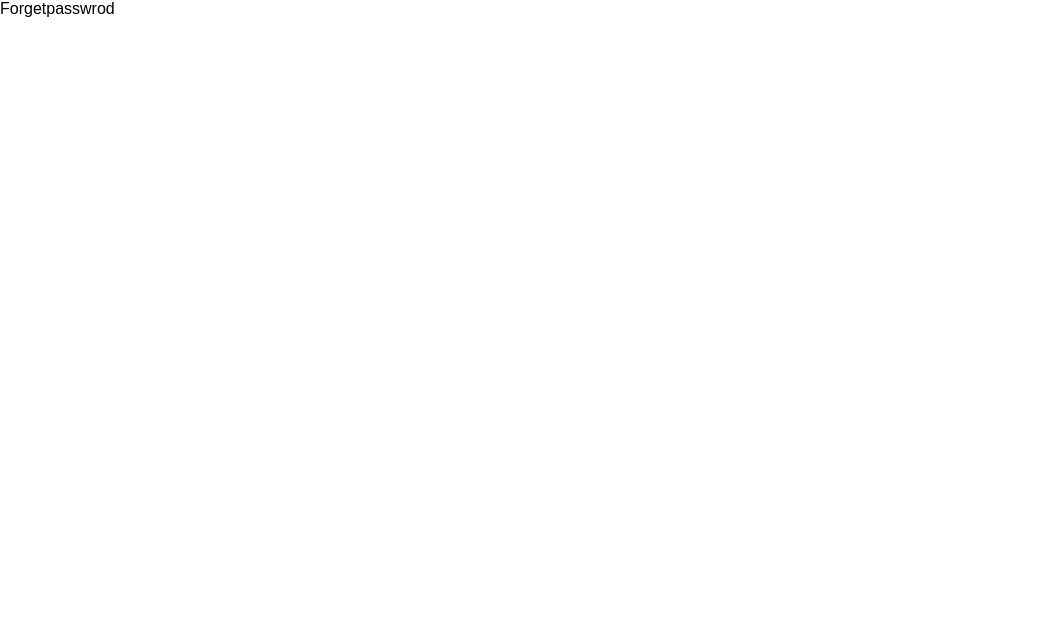
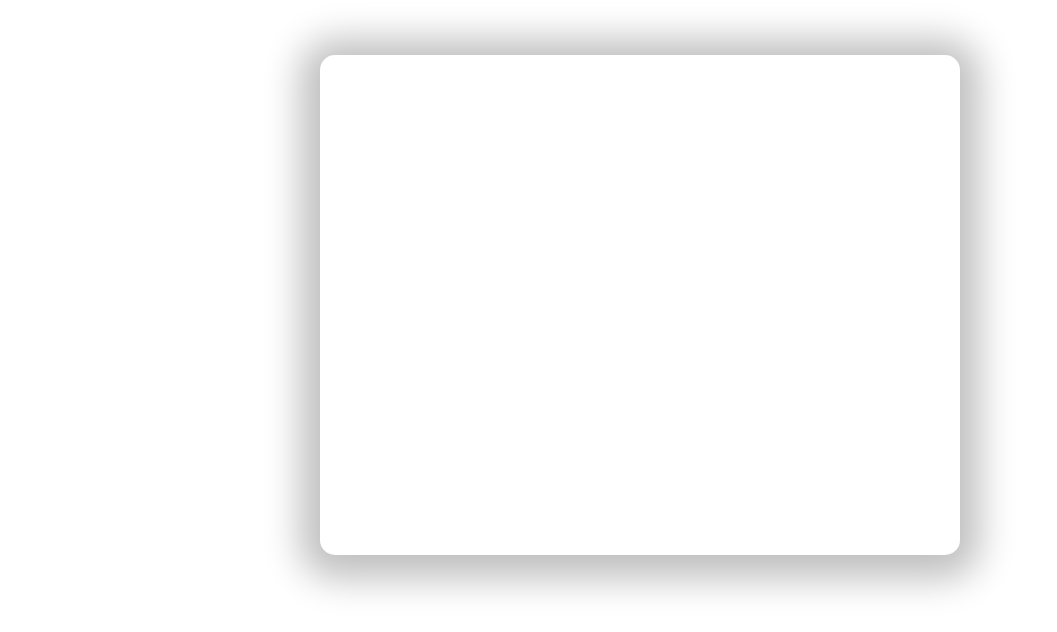
Before and after one commit to krishna3571/B2B, a React (Create React App) app: page /forgetpassword in a window 1280 px wide. Shown: the top 632 px of the page, without its empty margins (0-1057 px from the left). Built offline with nearby package versions, Linux system fonts and the light colour scheme.

Commit message:
add code

```diff
--- a/src/Forgetpasswrod.js
+++ b/src/Forgetpasswrod.js
@@ -1,7 +1,21 @@
 import React from 'react'
+import './css/forgetpassword.css'
+import '../src/css/Login.css';
 
 export default function Forgetpasswrod() {
   return (
-    <div>Forgetpasswrod</div>
+    <>
+
+      <div className='main'>
+
+        <div className='box_ps'>
+
+          </div>
+
+        </div>
+
+
+
+    </>
   )
 }
--- /dev/null
+++ b/src/css/forgetpassword.css
@@ -0,0 +1,17 @@
+.main {
+    display: flex;
+    justify-content: center;
+    align-items: center;
+
+}
+
+
+.box_ps {
+    margin-top: 55px;
+    width: 50%;
+    height: 500px;
+    box-shadow: 0px 4px 36px 20px silver;
+    ;
+    border-radius: 15px;
+
+}
```
